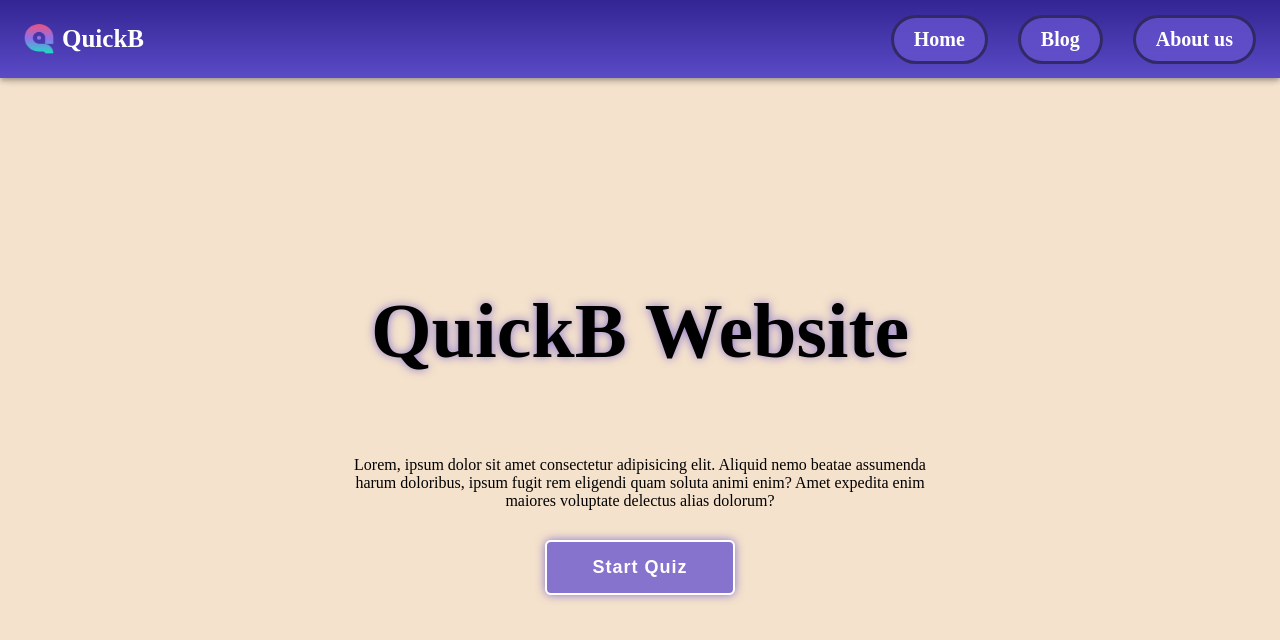
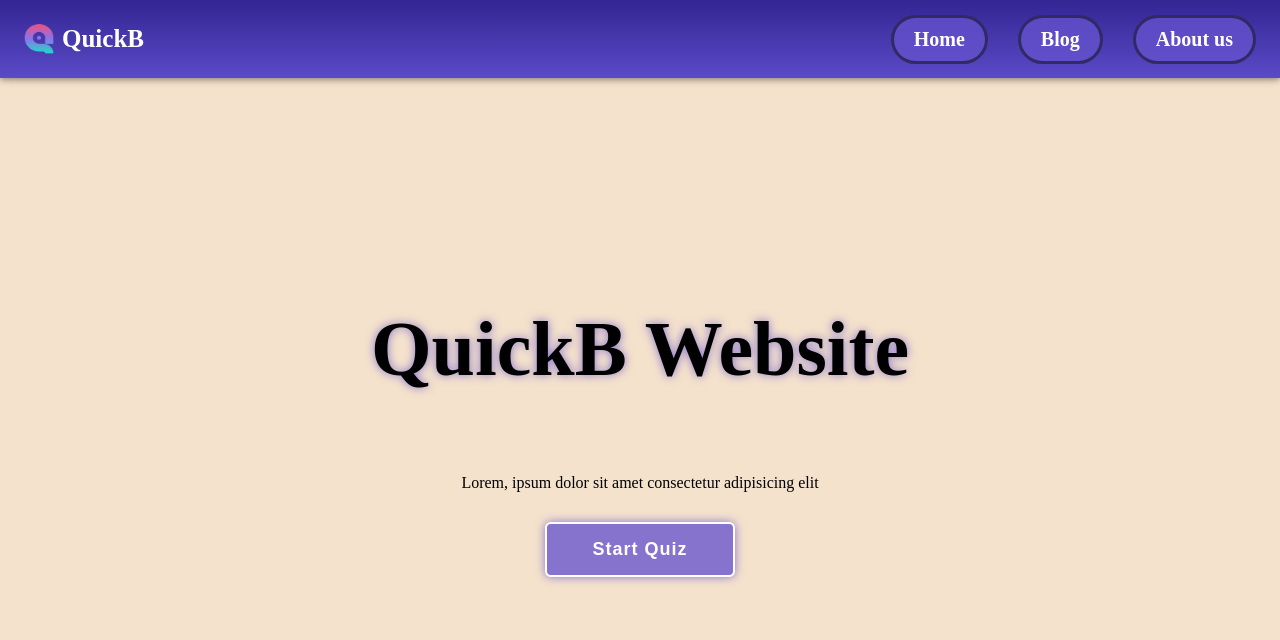
Before and after one commit to J4ckIsB4ck/web1-2024-final-project, a React (Create React App) app: page / in a window 1280 px wide. Shown: the top 640 px of the page. Built offline with nearby package versions, Linux system fonts and the light colour scheme.

Commit message:
Added blur to all page except popup-select

```diff
--- a/src/pages/Home/Home.css
+++ b/src/pages/Home/Home.css
@@ -1,3 +1,11 @@
+.main-home{
+    transition: .0s ease;
+    pointer-events: auto;
+}
+.main-home.active{
+    filter:blur(15px);
+    pointer-events: none;
+}
 .section-home{
     height: 100vh;
     width: 100%;
@@ -5,25 +13,23 @@
     justify-content: center;
     align-items: center;
 }
-
-.box-home{
+.div-home{
     max-width: 600px;
     display: flex;
     align-items: center;
     flex-direction: column;
 }
-.box-home h1{
+.div-home h1{
     font-size: 78px;
     font-weight: 700;
     text-shadow: 0 0 10px #6554cec5;
 }
-
-.box-home p{
+.div-home p{
     font-size: 16px;
     text-align: center;
     margin-bottom: 30px;
 }
-.box-home .start-btn{
+.div-home .start-btn{
     width: 190px;
     height: 55px;
     background-color: #6554cec5;
@@ -38,7 +44,7 @@
     cursor: pointer;
     transition: .5s;
 }
-.box-home .start-btn:hover{
+.div-home .start-btn:hover{
     background-color: #9c77ed;
     box-shadow: none;
 }
@@ -60,7 +66,7 @@
 .popup-select.active {
     opacity: 1;
     pointer-events: auto;
-    transform: translate(-50%, -50%) scale (1);
+    transform: translate(-50%, -50%);
 }
 .popup-select h2{
     font-size: 50px;
--- a/src/pages/Home/Home.jsx
+++ b/src/pages/Home/Home.jsx
@@ -1,4 +1,4 @@
-import React, { useEffect } from 'react';
+import React, { useEffect, Fragment } from 'react';
 import Navbar from "../../components/Navbar";
 import "./Home.css";
 
@@ -7,30 +7,34 @@ function Home() {
     const startBtn = document.querySelector('.start-btn');
     const popupSelect = document.querySelector('.popup-select');
     const exitBtn = document.querySelector('.exit-btn');
+    const main = document.querySelector('.main-home');
 
 
     if (startBtn && popupSelect && exitBtn) {
       startBtn.onclick = () => {
         popupSelect.classList.add('active');
+        main.classList.add('active');
       }
 
       exitBtn.onclick = () => {
         popupSelect.classList.remove('active');
+        main.classList.remove('active');
       }
     }
   }, []);
 
   return (
-    <>
+    <Fragment>
+        <div className="main-home">
          <Navbar/>
           <section className="section-home">
-        <div className="box-home">
+                <div className="div-home">
                   <h1>QuickB Website</h1>
-          <p>Lorem, ipsum dolor sit amet consectetur adipisicing elit. Aliquid nemo beatae assumenda harum doloribus,
-            ipsum fugit rem eligendi quam soluta animi enim? Amet expedita enim maiores voluptate delectus alias dolorum?</p>
+                    <p>Lorem, ipsum dolor sit amet consectetur adipisicing elit</p>
                   <button className="start-btn">Start Quiz</button>
                 </div>
           </section>
+        </div>
 
         <div className="popup-select">
           <h2>Select Quiz</h2>
@@ -40,7 +44,7 @@ function Home() {
             <a href="#" className="info-btn continue-btn">Continue</a>
           </div>
         </div>
-    </>
+    </Fragment>
   );
 }
 
```
Lines whose indentation alone changed are shown as unchanged.
